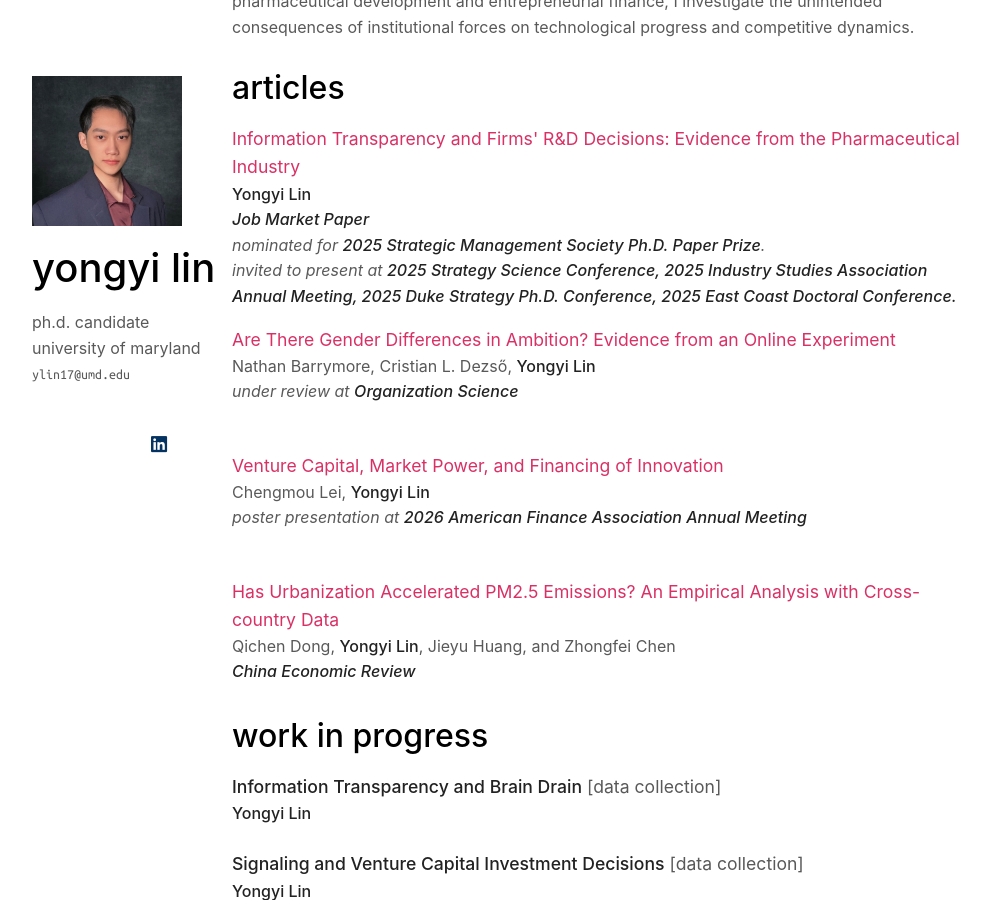
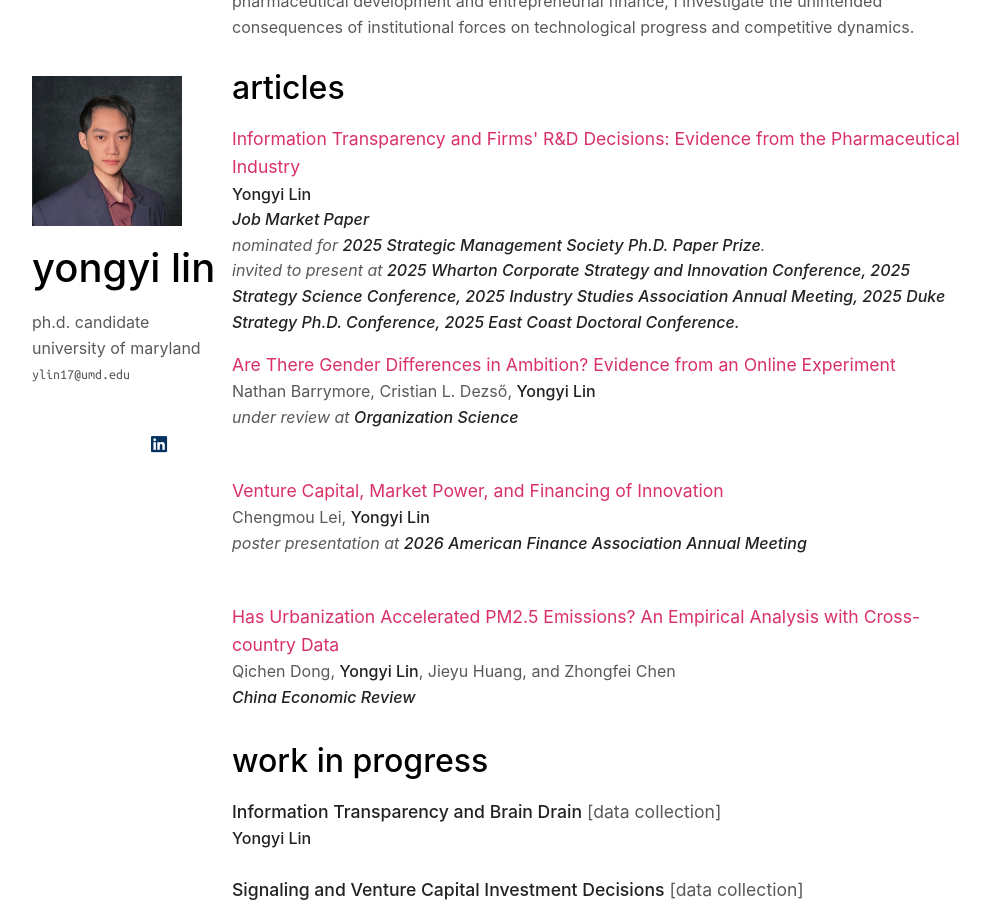
Before and after one commit to yongyi-lin/yongyi-lin.github.io, a Jekyll site: the page built from index.md, in a window 1280 px wide and 900 px high, scrolled down 369 px. Shown: the whole window, without its empty margins (128-1118 px from the left). Built offline with Jekyll 4.4.1, drawn with Linux system fonts in a browser that asks for light colours; some web fonts are replaced; a style sheet for code colours, icons or effects is not loaded.

Commit message:
Add 2025 Wharton Corporate Strategy and Innovation Conference to publications

```diff
--- a/_data/publications.yml
+++ b/_data/publications.yml
@@ -6,7 +6,7 @@ main:
     conference: <strong>Job Market Paper</strong>
     pdf: https://www.dropbox.com/scl/fi/q7e8ug3fo1xwaj58f29n0/article.pdf?rlkey=m61nzpo0qysprhym8f75yqbr8&st=q051ybaj&dl=0
     notes: nominated for <strong>2025 Strategic Management Society Ph.D. Paper Prize</strong>.
-    additional_info: invited to present at <strong>2025 Strategy Science Conference, 2025 Industry Studies Association Annual Meeting, 2025 Duke Strategy Ph.D. Conference, 2025 East Coast Doctoral Conference.</strong>
+    additional_info: invited to present at <strong>2025 Wharton Corporate Strategy and Innovation Conference, 2025 Strategy Science Conference, 2025 Industry Studies Association Annual Meeting, 2025 Duke Strategy Ph.D. Conference, 2025 East Coast Doctoral Conference.</strong>
 
   - title: "Are There Gender Differences in Ambition? Evidence from an Online Experiment"
     authors: Nathan Barrymore, Cristian L. Dezső, <strong>Yongyi Lin</strong>
```
